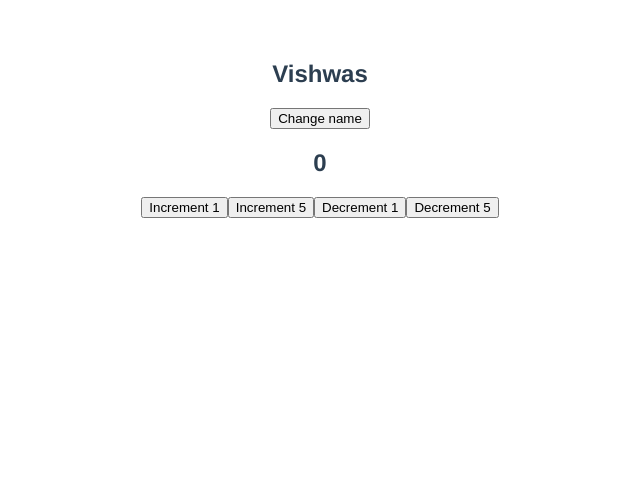
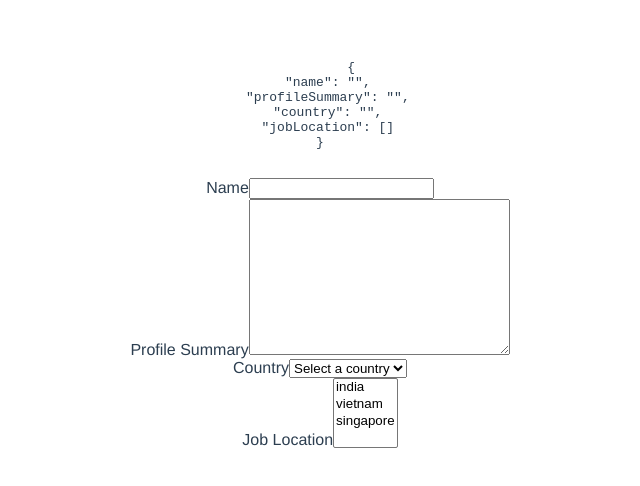
Before and after one commit to Shercosta/vue-3-codevolution, a Vue app in the folder vue-project/: page / in a window 1280 px wide. Shown: the top 486 px of the page, without its empty margins (320-960 px from the left). Built offline with nearby package versions, Linux system fonts and the light colour scheme.

Commit message:
tutorial 19

```diff
--- a/vue-project/src/App.vue
+++ b/vue-project/src/App.vue
@@ -1,19 +1,51 @@
 <template>
   <div>
-    <h2>{{ name }}</h2>
     <div>
-      <button @click="changeName($event), increment(1, $event)">
-        Change name
-      </button>
+      <pre>
+        {{ JSON.stringify(formValues, null, 2) }}
+      </pre>
     </div>
+    <form>
+      <div>
+        <label for="name">Name</label>
+        <input type="text" id="name" v-model="formValues.name" />
+      </div>
 
-    <h2>{{ count }}</h2>
-    <div>
-      <button @click="increment(1, $event)">Increment 1</button>
-      <button @click="increment(5)">Increment 5</button>
-      <button @click="decrement(1)">Decrement 1</button>
-      <button @click="decrement(5)">Decrement 5</button>
-    </div>
+      <div>
+        <label for="profile">Profile Summary</label>
+        <textarea
+          name=""
+          id="profile"
+          v-model="formValues.profileSummary"
+          cols="30"
+          rows="10"
+        ></textarea>
+      </div>
+
+      <div>
+        <label for="country">Country</label>
+        <select name="" id="country" v-model="formValues.country">
+          <option value="">Select a country</option>
+          <option value="india">india</option>
+          <option value="vietnam">vietnam</option>
+          <option value="singapore">singapore</option>
+        </select>
+      </div>
+
+      <div>
+        <label for="job-location">Job Location</label>
+        <select
+          name=""
+          id="job-location"
+          multiple
+          v-model="formValues.jobLocation"
+        >
+          <option value="india">india</option>
+          <option value="vietnam">vietnam</option>
+          <option value="singapore">singapore</option>
+        </select>
+      </div>
+    </form>
   </div>
 </template>
 
@@ -22,23 +54,15 @@ export default {
   name: "App",
   data() {
     return {
-      name: "Vishwas",
-      count: 0,
+      formValues: {
+        name: "",
+        profileSummary: "",
+        country: "",
+        jobLocation: [],
+      },
     };
   },
-  methods: {
-    changeName(event) {
-      this.name = "Batman";
-      console.log(event);
-    },
-    increment(num, event) {
-      this.count += num;
-      console.log(event);
-    },
-    decrement(num) {
-      this.count -= num;
-    },
-  },
+  methods: {},
 };
 </script>
 
```
